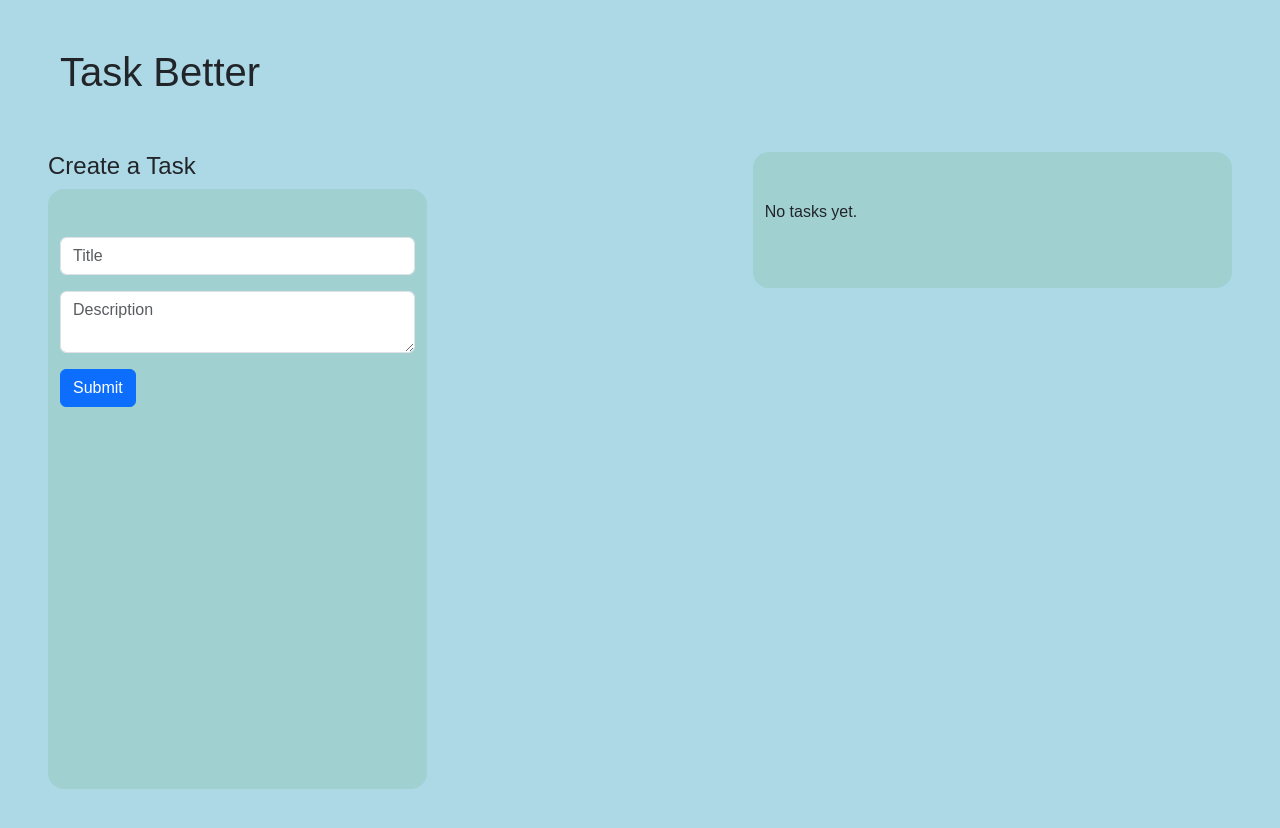
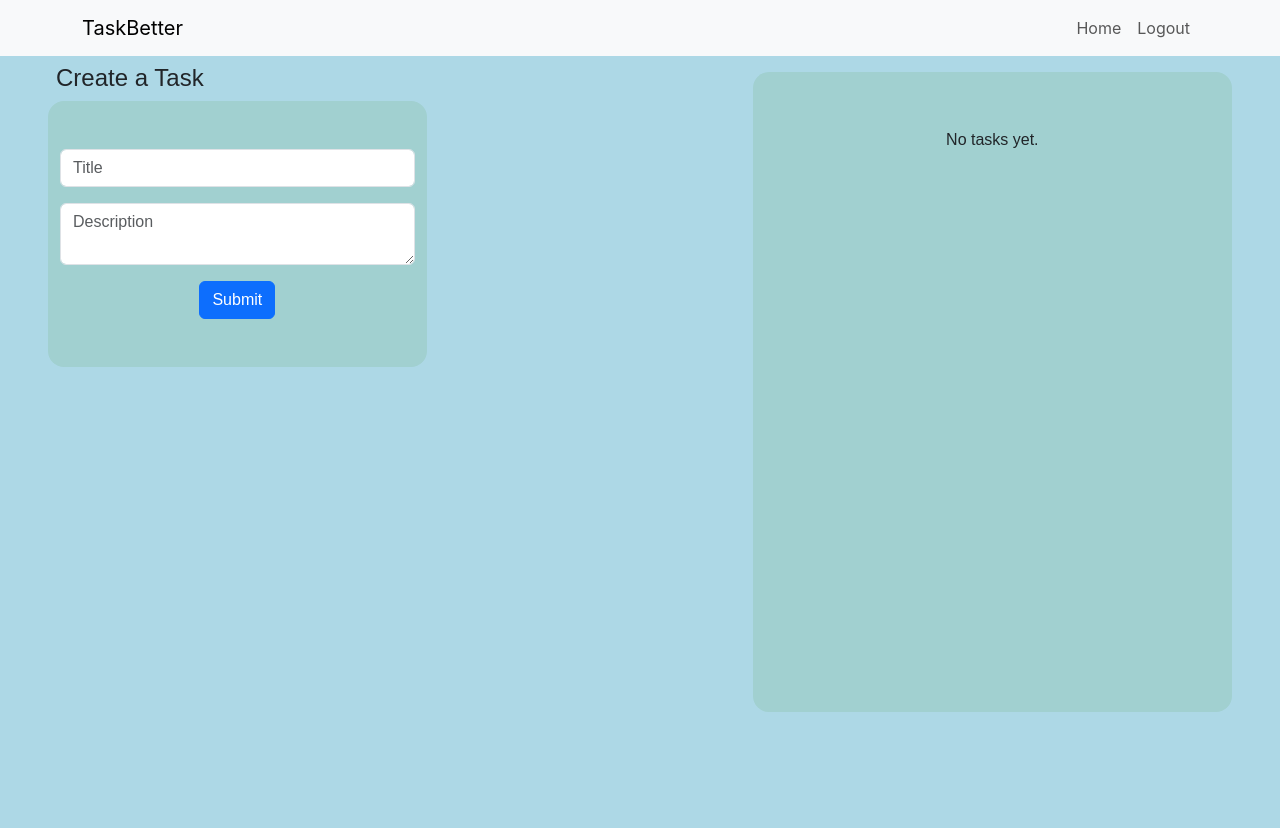
Before and after one commit to SarangAP/TaskBetter, a React (Create React App) app in the folder task-better/: page /tasks in a window 1280 px wide. Shown: the top 828 px of the page. Before the commit the page ends 800 px from the top, so only its background shows below. Built offline with nearby package versions, Linux system fonts and the light colour scheme; the HTML template or start-up script is replaced by a standard one.

Commit message:
Added navbar and centerd containers

```diff
--- a/task-better/src/App.js
+++ b/task-better/src/App.js
@@ -1,4 +1,4 @@
-import React from 'react';
+import React, {useEffect, useState} from 'react';
 import { BrowserRouter as Router, Route, Routes } from 'react-router-dom';
 import './App.css';
 import Login from './Components/Login/Login'
@@ -8,25 +8,30 @@ import Profile from './Components/Profile';
 import TBNav from './Components/TBNav/TBNav';
 
 function App() {
+  const [user, setUser] = useState(null);
+
+  useEffect( () => {
+    // const json = await user.json();
+    // await
+    if(user)
+      user.json().then(data => console.log(data));
+      // console.log('User:', user.json());
+  }, [user])
+
   return (
     <Router>
       <Routes>
        {/* <Route path="/" element={<LoginContainer />} /> */ }
         <Route path="/home" element={<DefaultContainer><Home/></DefaultContainer>} />
-        <Route path="/" element={<Login />} />
+        <Route path="/" element={<Login setUser={setUser} />} />
         <Route path="/home" element={<Home />} />
-        <Route path="/tasks" element={<TaskPage />} />
+        <Route path="/tasks" element={<DefaultContainer><TaskPage /></DefaultContainer>} />
         <Route path="/profile" element={<Profile />} />
       </Routes>
     </Router>
 
   );
 }
-const LoginContainer = () => (
-  <div className="container">
-    <Login />
-  </div>
-);
 
 // Default Container (Includes navigation bar)
 const DefaultContainer = ({ children }) => (
--- a/task-better/src/Components/Login/Login.jsx
+++ b/task-better/src/Components/Login/Login.jsx
@@ -1,68 +1,66 @@
-import React, { useState } from 'react';
-import { useNavigate } from 'react-router-dom';
-import './Login.css';
+import React, { useState } from "react";
+import { useNavigate } from "react-router-dom";
+import "./Login.css";
 
-
-const Login = () => {
-    const [username, setUsername] = useState('');
-    const [password, setPassword] = useState('');
+const Login = ({ setUser }) => {
+  const [username, setUsername] = useState("");
+  const [password, setPassword] = useState("");
   const [currentUser, setCurrentUser] = useState(null);
   const navigate = useNavigate();
 
   const handleLogin = async () => {
     try {
-            console.log('Before fetch:', username, password);
-            const response = await fetch('http://127.0.0.1:8000/login/', {
-                method: 'POST',
-                credentials: 'include',
+      console.log("Before fetch:", username, password);
+      const response = await fetch("http://127.0.0.1:8000/login/", {
+        method: "POST",
+        credentials: "include",
         headers: {
-                    'Content-Type': 'application/json',
+          "Content-Type": "application/json",
         },
         body: JSON.stringify({
           username: username,
           password: password,
         }),
       });
-            console.log('After fetch:', username, password);
+      console.log("After fetch:", username, password);
       if (response.ok) {
-                console.log('Login successful');
+        console.log("Login successful");
         //  setCurrentUser(username);
-                navigate('/home', {state: { currentUser: username } });
+        setUser(response);
+        navigate("/home", { state: { currentUser: username } });
       } else {
         const data = await response.json();
         console.error(data.message);
       }
     } catch (error) {
-            console.error('Error during login:', error);
+      console.error("Error during login:", error);
     }
   };
-
 
   return (
     <div className="wrapper">
       <form>
-                <h1 className='loginHeader'>Login Here</h1>
-                <div className='input-box'>
+        <h1 className="loginHeader">Login Here</h1>
+        <div className="input-box">
           <input
             type="text"
-                        placeholder='Username'
+            placeholder="Username"
             value={username}
             onChange={(e) => setUsername(e.target.value)}
             required
           />
         </div>
 
-                <div className='input-box'>
+        <div className="input-box">
           <input
             type="password"
-                        placeholder='Password'
+            placeholder="Password"
             value={password}
-                        onChange={(e) =>
-                            setPassword(e.target.value)}
+            onChange={(e) => setPassword(e.target.value)}
             required
           />
         </div>
-                <div className='submit-button'>
+        <div className="submit-button">
           <button type="button" onClick={handleLogin}>
             Log in
           </button>
@@ -72,5 +70,4 @@ const Login = () => {
   );
 };
 
-
 export default Login;
--- a/task-better/src/Components/Tasks/TaskForm.jsx
+++ b/task-better/src/Components/Tasks/TaskForm.jsx
@@ -35,7 +35,7 @@ const TaskForm = ({addTask}) => {
   };
 
   return (
-    <div className="container-fluid h-100 pt-5 pb-5 pl-2 pr-2 rounded-4" style={{
+    <div className="container pt-5 pb-5 pl-2 pr-2 rounded-4 overflow-scroll text-center" style={{
       backgroundColor: "#A1D0D0",
     }}>
       <form onSubmit={handleSubmit}>
--- a/task-better/src/Components/Tasks/TaskPage.jsx
+++ b/task-better/src/Components/Tasks/TaskPage.jsx
@@ -1,4 +1,4 @@
-import React, {useState} from "react";
+import React, { useState } from "react";
 import TaskForm from "./TaskForm";
 import TasksView from "./TasksView";
 
@@ -17,20 +17,15 @@ const TaskPage = () => {
         fontFamily: "Lexend Exa, sans-serif",
       }}
     >
-      <div className="row p-5">
-        <div className="col">
-          <h1>Task Better</h1>
-        </div>
-      </div>
       <div className="row m-4 mt-0 h-75">
         <div className="col-md-4">
-          <h4>Create a Task</h4>
-          <TaskForm addTask={addTask}/>
+          <h4 className="m-2">Create a Task</h4>
+          <TaskForm addTask={addTask} />
         </div>
         <div className="col-md-3"></div>
-        <div className="col-md-5">
-          <TasksView tasks={tasks}/>
-          </div>
+        <div className="col-md-5 mt-3">
+          <TasksView tasks={tasks} />
+        </div>
       </div>
     </div>
   );
--- a/task-better/src/Components/Tasks/TasksView.jsx
+++ b/task-better/src/Components/Tasks/TasksView.jsx
@@ -1,17 +1,21 @@
 import React, { useState } from "react";
 import TaskCard from "./TaskCard";
 
-
-function TasksView({tasks}) {
+function TasksView({ tasks }) {
   // const [tasks, setTasks] = useState([]);
 
   // const addTask = (task) => {
   //   setTasks([...tasks, task]);
   // }
   return (
-    <div className="container-fluid h-125 pt-5 pb-5 pl-2 pr-2 rounded-4" style={{
+    <div
+      className="container pt-5 pb-5 pl-2 pr-2 rounded-4 text-center overflow-scroll"
+      style={{
         backgroundColor: "#A1D0D0",
-      }}>
+        height: "80vh",
+      }}
+    >
+      <div className="row m-2 d-inline-block">
         {tasks.length === 0 ? (
           <p>No tasks yet.</p>
         ) : (
@@ -23,6 +27,7 @@ function TasksView({tasks}) {
           </ul>
         )}
       </div>
+    </div>
   );
 }
 
```
Lines whose indentation alone changed are shown as unchanged.
